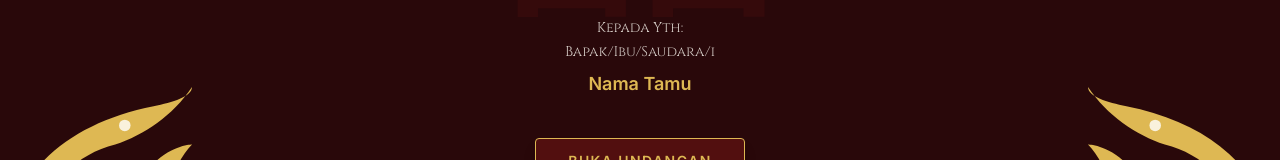
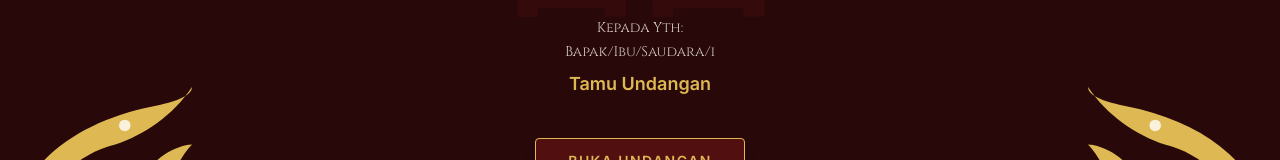
Before and after one commit to hrmnfrmnsyh1210-sys/Undangan-Marisa-Atek, a React (Vite) app: page / in a window 1280 px wide. Shown: the part 497-657 px from the top of the page. Built offline with nearby package versions, Linux system fonts and the light colour scheme.

Commit message:
feat: Support personalized guest names via URL param
Allow the wedding invitation to display a personalized guest name passed via the `to` query parameter in the URL. This enhances the invitation's personal touch.

```diff
--- a/src/App.tsx
+++ b/src/App.tsx
@@ -67,7 +67,20 @@ const DayakBorder = ({ className = "" }: { className?: string }) => (
 export default function App() {
   const [isOpen, setIsOpen] = useState(false);
   const [isPlaying, setIsPlaying] = useState(false);
+  const [guestName, setGuestName] = useState("Tamu Undangan");
   const playerRef = useRef<YouTubePlayer | null>(null);
+
+  useEffect(() => {
+    // Check if we are in the browser
+    if (typeof window !== 'undefined') {
+      const params = new URLSearchParams(window.location.search);
+      const to = params.get('to');
+      if (to) {
+        // Simple decode for URL encoding
+        setGuestName(decodeURIComponent(to.replace(/\+/g, ' ')));
+      }
+    }
+  }, []);
 
   const onPlayerReady = (event: YouTubeEvent) => {
     playerRef.current = event.target;
@@ -198,7 +211,7 @@ export default function App() {
               >
                 <p className="font-serif text-sm text-brand-cream/80 mb-1">Kepada Yth:</p>
                 <p className="font-serif text-sm text-brand-cream/80 mb-2">Bapak/Ibu/Saudara/i</p>
-                <h3 className="font-sans font-semibold text-lg text-brand-gold">Nama Tamu</h3>
+                <h3 className="font-sans font-semibold text-lg text-brand-gold">{guestName}</h3>
               </motion.div>
 
               <motion.button
```
